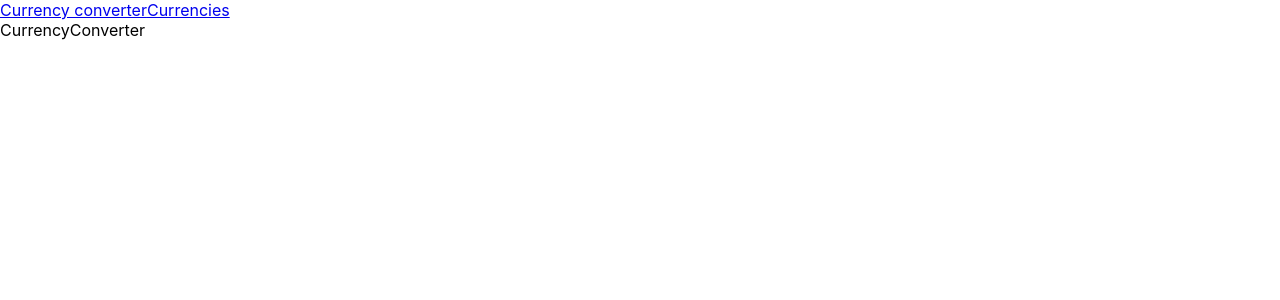
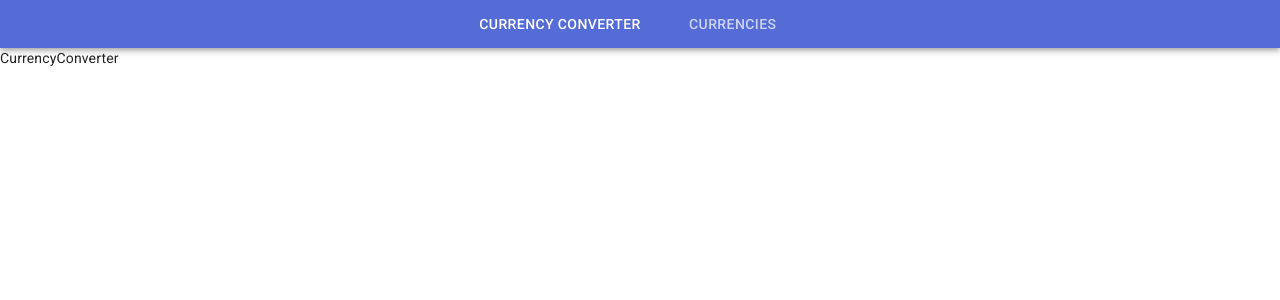
Before and after one commit to iozeen/currency-converter, a React (Create React App) app: page / in a window 1280 px wide. Shown: the top 300 px of the page. Built offline with nearby package versions, Linux system fonts and the light colour scheme.

Commit message:
material ui

```diff
--- a/public/index.html
+++ b/public/index.html
@@ -24,6 +24,7 @@
       work correctly both with client-side routing and a non-root public URL.
       Learn how to configure a non-root public URL by running `npm run build`.
     -->
+    <link rel="stylesheet" href="https://fonts.googleapis.com/css?family=Roboto:300,400,500,700&display=swap" />
     <title>React App</title>
   </head>
   <body>
--- a/src/App.css
+++ /dev/null
@@ -1,38 +0,0 @@
-.App {
-  text-align: center;
-}
-
-.App-logo {
-  height: 40vmin;
-  pointer-events: none;
-}
-
-@media (prefers-reduced-motion: no-preference) {
-  .App-logo {
-    animation: App-logo-spin infinite 20s linear;
-  }
-}
-
-.App-header {
-  background-color: #282c34;
-  min-height: 100vh;
-  display: flex;
-  flex-direction: column;
-  align-items: center;
-  justify-content: center;
-  font-size: calc(10px + 2vmin);
-  color: white;
-}
-
-.App-link {
-  color: #61dafb;
-}
-
-@keyframes App-logo-spin {
-  from {
-    transform: rotate(0deg);
-  }
-  to {
-    transform: rotate(360deg);
-  }
-}
--- a/src/App.tsx
+++ b/src/App.tsx
@@ -6,18 +6,17 @@ import {
   Redirect,
   NavLink,
 } from 'react-router-dom';
+import Typography from '@material-ui/core/Typography';
 
 import CurrencyConverter from './pages/CurrencyConverter';
 import Currencies from './pages/Currencies';
+import AppBar from './components/AppBar';
 
 function App() {
   return (
     <Router>
       <div>
-        <nav>
-          <NavLink to="/">Currency converter</NavLink>
-          <NavLink to="/currencies">Currencies</NavLink>
-        </nav>
+        <AppBar />
         <Switch>
           <Route exact path="/">
             <CurrencyConverter />
--- /dev/null
+++ b/src/components/AppBar/index.tsx
@@ -0,0 +1,29 @@
+import React from 'react';
+import { Link } from 'react-router-dom';
+import AppBar from '@material-ui/core/AppBar';
+import Tabs from '@material-ui/core/Tabs';
+import Tab from '@material-ui/core/Tab';
+
+function AppBarComponent() {
+  const [value, setValue] = React.useState(0);
+
+  const handleChange = (event: React.ChangeEvent<{}>, newValue: number) => {
+    setValue(newValue);
+  };
+
+  return (
+    <AppBar position="static">
+      <Tabs
+        value={value}
+        onChange={handleChange}
+        indicatorColor="primary"
+        centered
+      >
+        <Tab label="Currency converter" component={Link} to="/" />
+        <Tab label="Currencies" component={Link} to="/currencies" />
+      </Tabs>
+    </AppBar>
+  );
+}
+
+export default AppBarComponent;
--- a/src/index.css
+++ /dev/null
@@ -1,13 +0,0 @@
-body {
-  margin: 0;
-  font-family: -apple-system, BlinkMacSystemFont, 'Segoe UI', 'Roboto', 'Oxygen',
-    'Ubuntu', 'Cantarell', 'Fira Sans', 'Droid Sans', 'Helvetica Neue',
-    sans-serif;
-  -webkit-font-smoothing: antialiased;
-  -moz-osx-font-smoothing: grayscale;
-}
-
-code {
-  font-family: source-code-pro, Menlo, Monaco, Consolas, 'Courier New',
-    monospace;
-}
--- a/src/index.tsx
+++ b/src/index.tsx
@@ -1,15 +1,22 @@
 import React from 'react';
 import ReactDOM from 'react-dom';
 import { Provider } from 'react-redux';
+import CssBaseline from '@material-ui/core/CssBaseline';
+import { ThemeProvider } from '@material-ui/core/styles';
+
+import store from './store';
+
 import App from './App';
-import './index.css';
-import store from './store';
+import theme from './theme';
 
 ReactDOM.render(
   <React.StrictMode>
     <Provider store={store}>
-      <App />
+      <ThemeProvider theme={theme}>
+        <CssBaseline />
+        <App />
+      </ThemeProvider>
     </Provider>
   </React.StrictMode>,
-  document.getElementById('root')
+  document.getElementById('root'),
 );
--- /dev/null
+++ b/src/theme/index.ts
@@ -0,0 +1,22 @@
+import { red } from '@material-ui/core/colors';
+import { createMuiTheme } from '@material-ui/core/styles';
+
+// A custom theme for this app
+const theme = createMuiTheme({
+  palette: {
+    primary: {
+      main: '#556cd6',
+    },
+    secondary: {
+      main: '#19857b',
+    },
+    error: {
+      main: red.A400,
+    },
+    background: {
+      default: '#fff',
+    },
+  },
+});
+
+export default theme;
```
